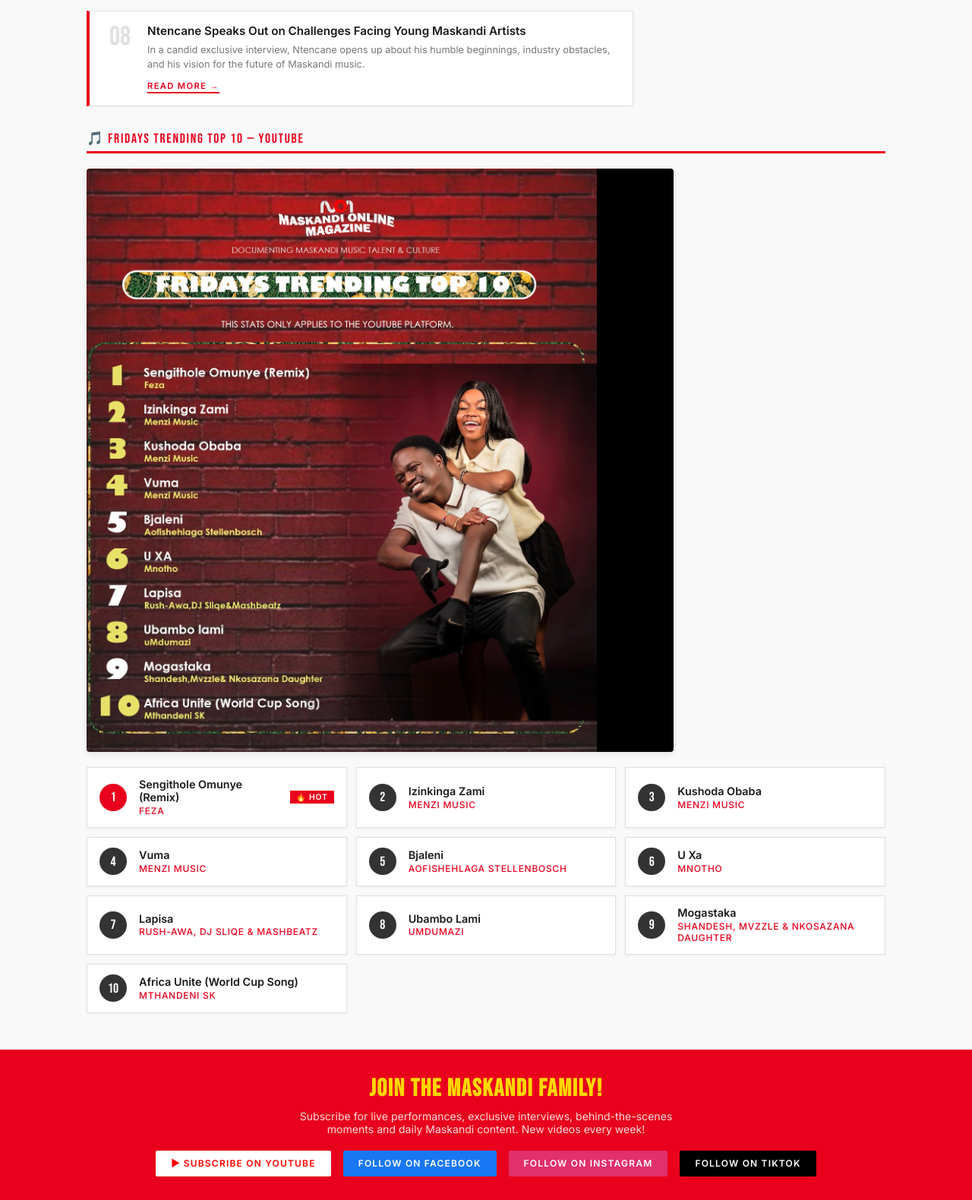
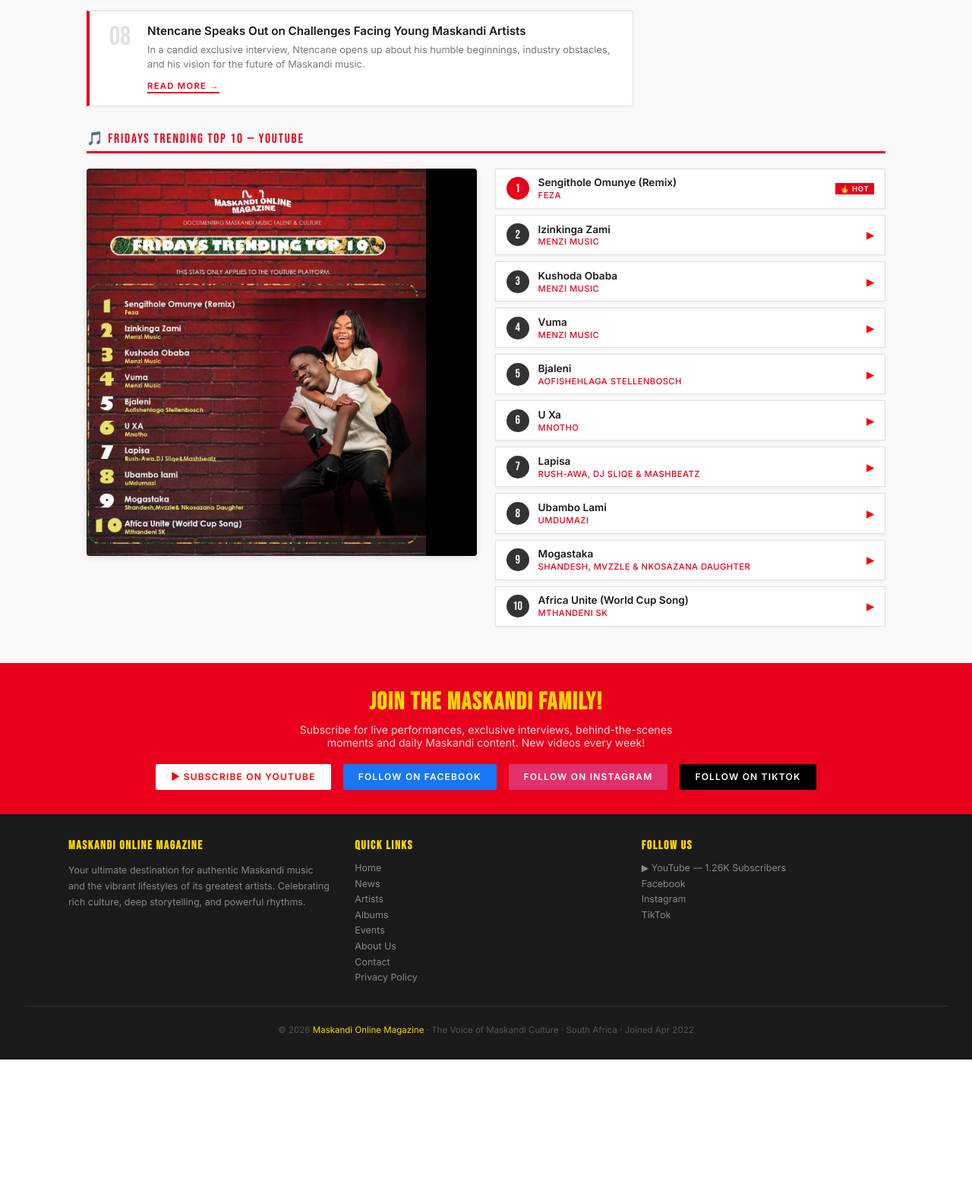
Before and after one commit to ayandamkhwanazi27-lang/maskandi-online, a Flask app: page / in a window 1280 px wide. Shown: the part 2354-3934 px from the top of the page at 76% size. After the commit the page ends 3749 px from the top, so only its background shows below. Run offline with Flask 3, Linux system fonts and the light colour scheme.

Commit message:
Update index.html

```diff
--- a/templates/index.html
+++ b/templates/index.html
@@ -161,36 +161,54 @@
   }
 
   /* Top 10 Chart */
-  .top10-grid {
+  .top10-wrap {
     display: grid;
-    grid-template-columns: repeat(auto-fill, minmax(280px, 1fr));
-    gap: 0.75rem;
+    grid-template-columns: 1fr 1fr;
+    gap: 1.5rem;
     margin-bottom: 2rem;
+    align-items: start;
+  }
+  .top10-image img {
+    width: 100%;
+    border-radius: 4px;
+    box-shadow: 0 2px 8px rgba(0,0,0,0.1);
+    display: block;
+  }
+  .top10-list {
+    display: flex;
+    flex-direction: column;
+    gap: 0.5rem;
   }
   .chart-item {
     background: white;
     border: 1px solid #E0E0E0;
-    padding: 0.85rem 1rem;
+    padding: 0.6rem 0.85rem;
     display: flex;
     align-items: center;
-    gap: 1rem;
+    gap: 0.75rem;
     box-shadow: 0 1px 4px rgba(0,0,0,0.05);
-    transition: box-shadow 0.2s;
+    transition: box-shadow 0.2s, border-color 0.2s;
+    text-decoration: none;
   }
-  .chart-item:hover { box-shadow: 0 4px 12px rgba(0,0,0,0.1); }
+  .chart-item:hover { box-shadow: 0 4px 12px rgba(0,0,0,0.1); border-color: var(--red); }
   .chart-num {
-    width: 36px; height: 36px;
+    width: 30px; height: 30px;
     border-radius: 50%;
     color: white;
     font-family: 'Bebas Neue', sans-serif;
-    font-size: 1.1rem;
+    font-size: 1rem;
     display: flex; align-items: center; justify-content: center;
     flex-shrink: 0;
   }
-  .chart-title { font-size: 0.9rem; font-weight: 600; color: #1A1A1A; }
-  .chart-artist { font-size: 0.75rem; color: var(--red); font-weight: 500; margin-top: 0.1rem; text-transform: uppercase; letter-spacing: 0.06em; }
-  .chart-badge { margin-left: auto; font-size: 0.65rem; font-weight: 700; background: var(--red); color: white; padding: 2px 8px; text-transform: uppercase; letter-spacing: 0.08em; }
-  .chart-body { flex: 1; }
+  .chart-title { font-size: 0.85rem; font-weight: 600; color: #1A1A1A; line-height: 1.2; }
+  .chart-artist { font-size: 0.7rem; color: var(--red); font-weight: 500; margin-top: 0.1rem; text-transform: uppercase; letter-spacing: 0.04em; }
+  .chart-badge { margin-left: auto; font-size: 0.6rem; font-weight: 700; background: var(--red); color: white; padding: 2px 7px; text-transform: uppercase; letter-spacing: 0.06em; flex-shrink: 0; }
+  .chart-yt { margin-left: auto; color: #FF0000; font-size: 0.85rem; flex-shrink: 0; }
+  .chart-body { flex: 1; min-width: 0; }
+
+  @media (max-width: 800px) {
+    .top10-wrap { grid-template-columns: 1fr; }
+  }
 </style>
 {% endblock %}
 
@@ -271,80 +289,91 @@
 
   <!-- TOP 10 TRENDING SONGS -->
   <div class="section-label" style="margin-top:2rem">🎵 Fridays Trending Top 10 — YouTube</div>
-  <div style="margin-bottom:1rem;">
-    <img src="/static/top10.png" alt="Fridays Trending Top 10" style="max-width:100%;border-radius:4px;box-shadow:0 2px 8px rgba(0,0,0,0.1);">
+  <div class="top10-wrap">
+    <div class="top10-image">
+      <img src="/static/top10.png" alt="Fridays Trending Top 10">
     </div>
-  <div class="top10-grid">
-    <div class="chart-item">
+    <div class="top10-list">
+      <a class="chart-item" href="https://www.youtube.com/results?search_query=Feza+Sengithole+Omunye+Remix" target="_blank">
         <div class="chart-num" style="background:var(--red)">1</div>
         <div class="chart-body">
           <div class="chart-title">Sengithole Omunye (Remix)</div>
           <div class="chart-artist">Feza</div>
         </div>
         <div class="chart-badge new">🔥 Hot</div>
-    </div>
-    <div class="chart-item">
+      </a>
+      <a class="chart-item" href="https://www.youtube.com/results?search_query=Menzi+Music+Izinkinga+Zami" target="_blank">
         <div class="chart-num" style="background:#333">2</div>
         <div class="chart-body">
           <div class="chart-title">Izinkinga Zami</div>
           <div class="chart-artist">Menzi Music</div>
         </div>
-    </div>
-    <div class="chart-item">
+        <div class="chart-yt">▶</div>
+      </a>
+      <a class="chart-item" href="https://www.youtube.com/results?search_query=Menzi+Music+Kushoda+Obaba" target="_blank">
         <div class="chart-num" style="background:#333">3</div>
         <div class="chart-body">
           <div class="chart-title">Kushoda Obaba</div>
           <div class="chart-artist">Menzi Music</div>
         </div>
-    </div>
-    <div class="chart-item">
+        <div class="chart-yt">▶</div>
+      </a>
+      <a class="chart-item" href="https://www.youtube.com/results?search_query=Menzi+Music+Vuma" target="_blank">
         <div class="chart-num" style="background:#333">4</div>
         <div class="chart-body">
           <div class="chart-title">Vuma</div>
           <div class="chart-artist">Menzi Music</div>
         </div>
-    </div>
-    <div class="chart-item">
+        <div class="chart-yt">▶</div>
+      </a>
+      <a class="chart-item" href="https://www.youtube.com/results?search_query=Aofishehlaga+Stellenbosch+Bjaleni" target="_blank">
         <div class="chart-num" style="background:#333">5</div>
         <div class="chart-body">
           <div class="chart-title">Bjaleni</div>
           <div class="chart-artist">Aofishehlaga Stellenbosch</div>
         </div>
-    </div>
-    <div class="chart-item">
+        <div class="chart-yt">▶</div>
+      </a>
+      <a class="chart-item" href="https://www.youtube.com/results?search_query=Mnotho+U+Xa" target="_blank">
         <div class="chart-num" style="background:#333">6</div>
         <div class="chart-body">
           <div class="chart-title">U Xa</div>
           <div class="chart-artist">Mnotho</div>
         </div>
-    </div>
-    <div class="chart-item">
+        <div class="chart-yt">▶</div>
+      </a>
+      <a class="chart-item" href="https://www.youtube.com/results?search_query=Rush-Awa+DJ+Sliqe+Mashbeatz+Lapisa" target="_blank">
         <div class="chart-num" style="background:#333">7</div>
         <div class="chart-body">
           <div class="chart-title">Lapisa</div>
           <div class="chart-artist">Rush-Awa, DJ Sliqe & Mashbeatz</div>
         </div>
-    </div>
-    <div class="chart-item">
+        <div class="chart-yt">▶</div>
+      </a>
+      <a class="chart-item" href="https://www.youtube.com/results?search_query=uMdumazi+Ubambo+Lami" target="_blank">
         <div class="chart-num" style="background:#333">8</div>
         <div class="chart-body">
           <div class="chart-title">Ubambo Lami</div>
           <div class="chart-artist">uMdumazi</div>
         </div>
-    </div>
-    <div class="chart-item">
+        <div class="chart-yt">▶</div>
+      </a>
+      <a class="chart-item" href="https://www.youtube.com/results?search_query=Shandesh+Mvzzle+Nkosazana+Daughter+Mogastaka" target="_blank">
         <div class="chart-num" style="background:#333">9</div>
         <div class="chart-body">
           <div class="chart-title">Mogastaka</div>
           <div class="chart-artist">Shandesh, Mvzzle & Nkosazana Daughter</div>
         </div>
-    </div>
-    <div class="chart-item">
+        <div class="chart-yt">▶</div>
+      </a>
+      <a class="chart-item" href="https://www.youtube.com/results?search_query=Mthandeni+SK+Africa+Unite+World+Cup+Song" target="_blank">
         <div class="chart-num" style="background:#333">10</div>
         <div class="chart-body">
           <div class="chart-title">Africa Unite (World Cup Song)</div>
           <div class="chart-artist">Mthandeni SK</div>
         </div>
+        <div class="chart-yt">▶</div>
+      </a>
     </div>
   </div>
 
```
Lines whose indentation alone changed are shown as unchanged.
